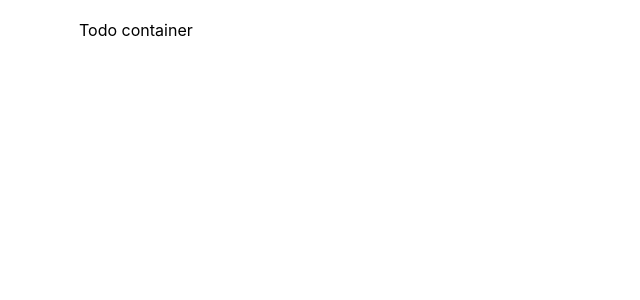
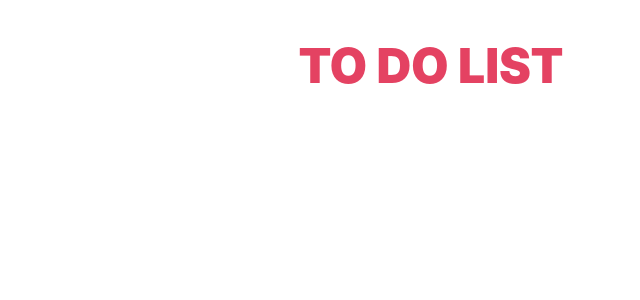
Before and after one commit to Artem2001S/todo, a React (Create React App) app: page / in a window 1280 px wide. Shown: the top 300 px of the page, without its empty margins (209-849 px from the left). Built offline with nearby package versions, Linux system fonts and the light colour scheme; the HTML template or start-up script is replaced by a standard one.

Commit message:
feat: add header

```diff
--- /dev/null
+++ b/src/components/Header/Header.jsx
@@ -0,0 +1,15 @@
+import React from 'react'
+import classes from './Header.module.scss'
+import PropTypes from 'prop-types'
+
+export default function Header({ headerContent }) {
+  return (
+    <header>
+      <div className={classes.HeaderTitle}>{headerContent}</div>
+    </header>
+  )
+}
+
+Header.propTypes = {
+  headerContent: PropTypes.string
+}
--- /dev/null
+++ b/src/components/Header/Header.module.scss
@@ -0,0 +1,9 @@
+.HeaderTitle {
+  padding: 1rem;
+  text-align: center;
+  color: rgba(221, 19, 59, 0.8);
+
+  font-size: 3rem;
+  font-weight: 900;
+  text-transform: uppercase;
+}
--- a/src/containers/Todo/Todo.jsx
+++ b/src/containers/Todo/Todo.jsx
@@ -1,11 +1,12 @@
 import React, { Component } from 'react'
 import classes from './Todo.module.css'
+import Header from '../../components/Header/Header'
 
 export default class Todo extends Component {
   render() {
     return (
       <div className={classes.TodoContainer}>
-        Todo container
+        <Header headerContent={'To do list'}/>
       </div>
     )
   }
```
